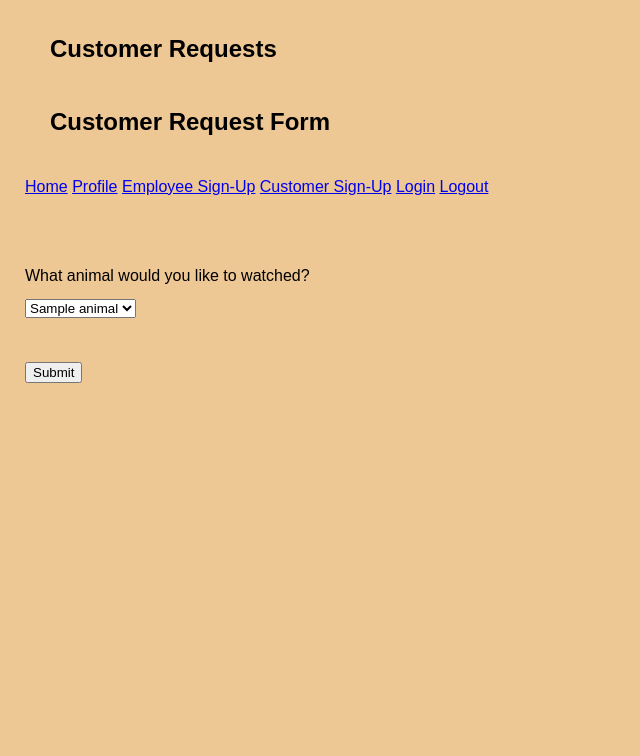
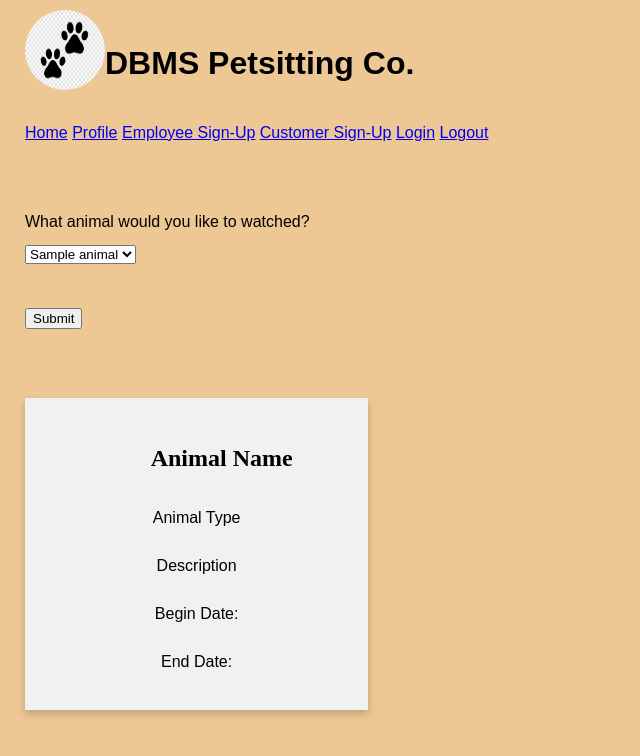
Before and after one commit to jym06298/pet_sitting, a PHP site: page /php/search.php in a window 1280 px wide. Shown: the top 756 px of the page, without its empty margins (0-640 px from the left). Run offline with PHP 8.4, Linux system fonts and the light colour scheme; tables that the repository leaves empty hold one stand-in row (values such as "Sample post").

Commit message:
add card to search file and added logo to top

```diff
--- a/css/style.css
+++ b/css/style.css
@@ -10,7 +10,8 @@ body {
 }
 
 h2 {
-	margin: 25px;
+	font-family: "Trattatello";
+    margin-left: 50px;
 }
 
 #homepage_content {
@@ -28,7 +29,7 @@ h2 {
 	margin: auto;
 	margin-top: 25px;
 	font-size:25px;
-	background-color:#FFEB3B;
+	background-color:#f19eb3;
 	color: rgba(0, 0, 0, 0.87);
 	padding:8px;
 	border: none;
@@ -45,8 +46,8 @@ h2 {
 
 .submit {
 	padding: 8px;
-	margin: 10px;
-	background-color: #FFEB3B;
+	margin-top: 15px;
+	background-color: #f19eb3;
 	color: rgba(0, 0, 0, 0.87);
 	border: none;
 	box-shadow: 0 2px 4px rgba(0, 0, 0, .6);
@@ -80,6 +81,18 @@ h2 {
 	background-color: #d07b8a;
 }
 
+.together{
+    display: flex;
+
+}
+
+.logoImg{
+    width: 80px;
+    height: 80px;
+    border-radius: 100%;
+
+}
+
 /*Center with border*/
 .centeredWithBorder {
   margin: auto;
@@ -100,3 +113,21 @@ h2 {
 .center {
     text-align: center;
 }
+
+
+/* Style the counter cards */
+.card {
+	box-shadow: 0 4px 8px 0 rgba(0, 0, 0, 0.2); /* this adds the "card" effect */
+	padding: 16px;
+	text-align: center;
+	background-color: #f1f1f1;
+	width: 25%;
+	margin-right: 15px;
+	margin-bottom: 15px;
+  }
+
+  #results{
+	  display: flex;
+	  flex-wrap: wrap;
+
+  }
--- a/php/animalSignup.php
+++ b/php/animalSignup.php
@@ -9,7 +9,10 @@
 </head>
 
 <body>
-    <h2>Animal Profile</h2>
+    <div class="together">
+        <a href="homepage.php"><img class="logoImg" src="../pawprint.png"></a>
+        <h1>DBMS Petsitting Co.</h1>
+    </div>
 	<div class="topnav">
 		<ul>
 			<li><a href='homepage.php'>Home</a></li>
--- a/php/customerSignUp.php
+++ b/php/customerSignUp.php
@@ -38,7 +38,10 @@
     <title>Customer Signup</title>
 </head>
 <body>
-    <h2>Customer Profile</h2>
+    <div class="together">
+        <a href="homepage.php"><img class="logoImg" src="../pawprint.png"></a>
+        <h1>DBMS Petsitting Co.</h1>
+    </div>
 	<div class="topnav">
         <ul>
 			<li><a href='homepage.php'>Home</a></li>
--- a/php/employeeSignup.php
+++ b/php/employeeSignup.php
@@ -96,7 +96,10 @@
     <title>Employee Sign-Up</title>
 </head>
 <body>
-    <h2>Employee Sign-Up</h2>
+    <div class="together">
+        <a href="homepage.php"><img class="logoImg" src="../pawprint.png"></a>
+        <h1>DBMS Petsitting Co.</h1>
+    </div>
 	<div class="topnav">
 		<ul>
 			<li><a href="homepage.php">Home</a></li>
--- a/php/homepage.php
+++ b/php/homepage.php
@@ -22,7 +22,10 @@
   <div >
 		<h1> WELCOME, <?php echo $_SESSION['username'] ?>!</h1>
   </div>
-
+  	<div class="together">
+	  	<a href="homepage.php"><img class="logoImg" src="../pawprint.png"></a>
+        <h1>DBMS Petsitting Co.</h1>
+    </div>
 	<div class="topnav">
 		<a href="homepage.php">Home</a>
     <a href="employeeProfile.php">Profile</a>
--- a/php/posts.php
+++ b/php/posts.php
@@ -1,4 +1,3 @@
-
 <?php
 
 // The beginning of the session
@@ -22,6 +21,10 @@ require('database.php');
 
     <div >
         <h1> WELCOME, <?php echo $_SESSION['username'] ?>!</h1>
+    </div>
+    <div class="together">
+        <a href="homepage.php"><img class="logoImg" src="../pawprint.png"></a>
+        <h1>DBMS Petsitting Co.</h1>
     </div>
 
     <div class="topnav">
--- a/php/search.php
+++ b/php/search.php
@@ -34,15 +34,10 @@
 
     </head>
     <body>
-		<h2>Customer Requests</h2>
-
-    </body>
-
-    <link rel= "stylesheet" href="../css/style.css">
-    <title>Form</title>
-</head>
-<body>
-    <h2>Customer Request Form</h2>
+        <div class="together">
+            <a href="homepage.php"><img class="logoImg" src="../pawprint.png"></a>
+            <h1>DBMS Petsitting Co.</h1>
+        </div>
 
         <div class="topnav">
             <a href="homepage.php">Home</a>
@@ -68,7 +63,18 @@
 
         </form><br><br>
 
-    <div id="results"></div>
+        <div id="results">
+        <div class="card">
+            <h2>Animal Name</h2>
+            <p>Animal Type</p>
+            <p>Description</p>
+            <p>Begin Date: </p>
+            <p>End Date: </p>
+
+        </div>
+
+
+    </div>
 
         <script defer src="orders.js">
         </script>
--- a/php/successSignup.php
+++ b/php/successSignup.php
@@ -8,6 +8,10 @@
 		<title>Success!</title>
 	</head>
 	<body>
+		<div class="together">
+			<a href="homepage.php"><img class="logoImg" src="../pawprint.png"></a>
+			<h1>DBMS Petsitting Co.</h1>
+		</div>
 		<div class="topnav">
 			<a href='homepage.php'>Home</a>
 			<a href='employeeSignup.php'>Employee Sign-Up</a>
```
Also changed, not shown: php/login.php (+5 -2 lines), pawprint.png (added), 1 other file. Lines whose indentation alone changed are shown as unchanged.
